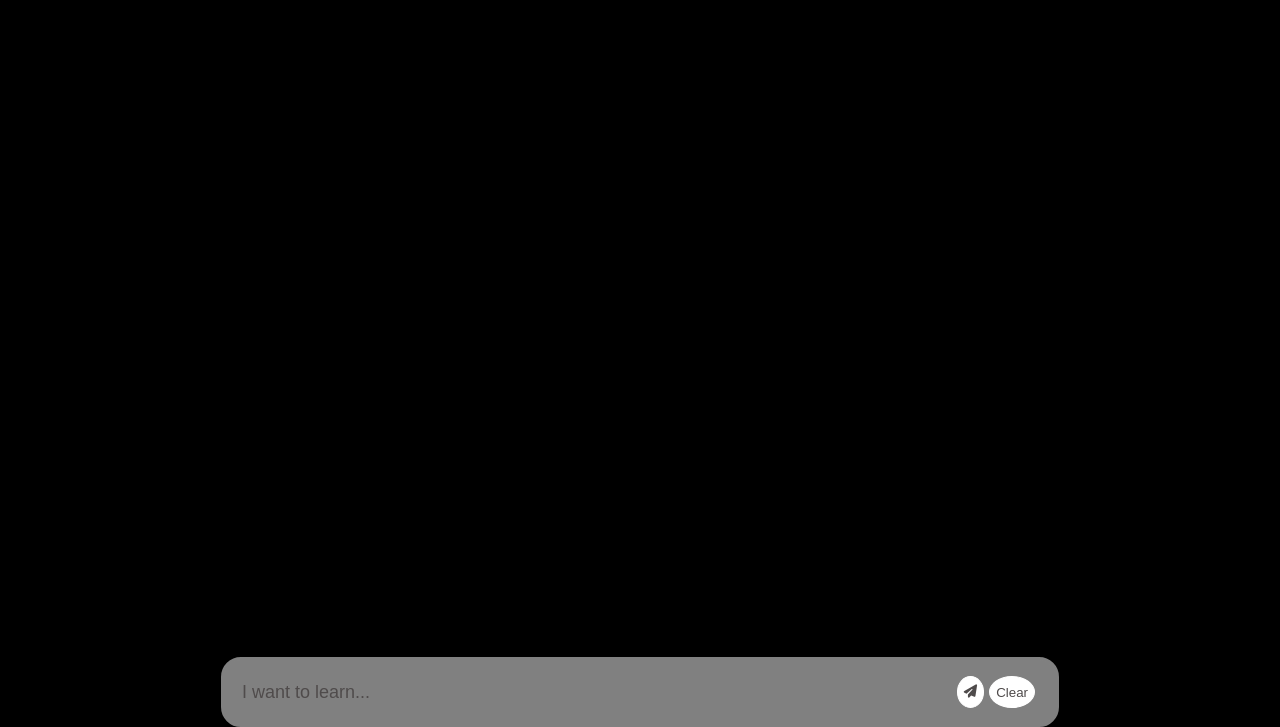
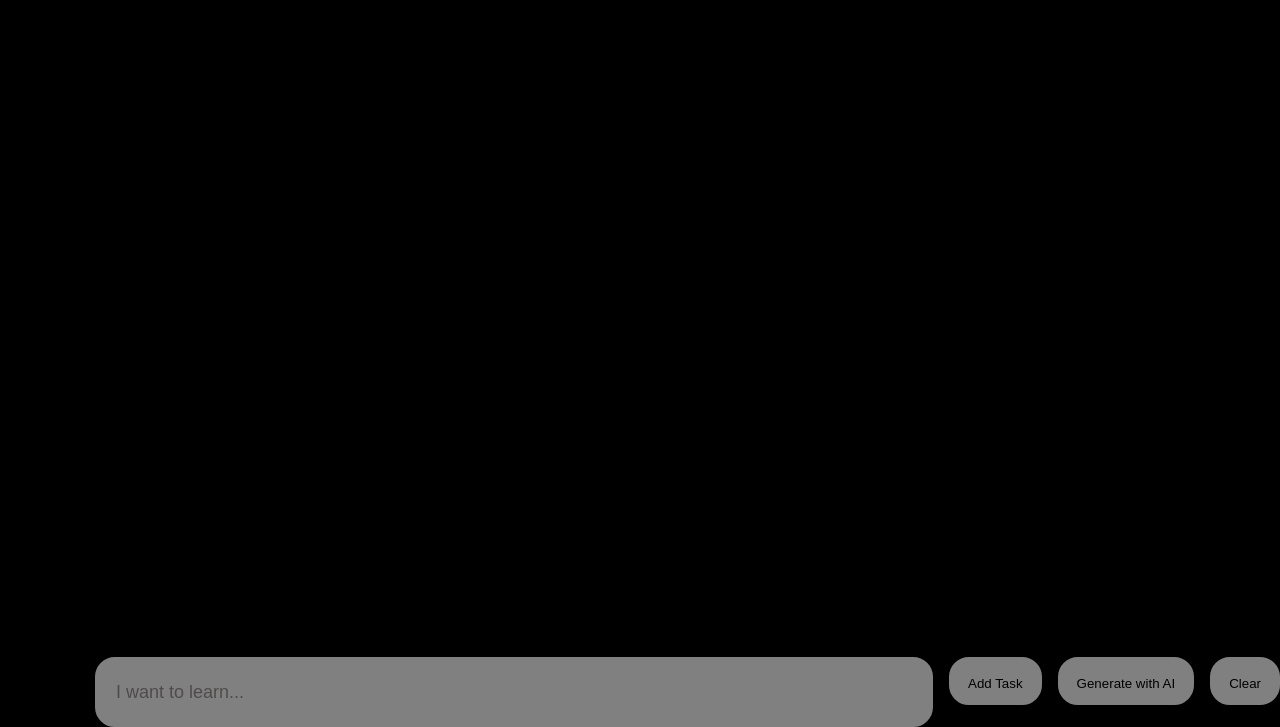
Before and after one commit to Manish9510/GenAI-ToDo, a plain HTML site: page index.html in a window 1280 px wide. Shown: the part 73-800 px from the top of the page. Drawn offline with Linux system fonts and the light colour scheme.

Commit message:
Todo using GenAi

```diff
--- a/app.js
+++ b/app.js
@@ -1,5 +1,6 @@
 const input = document.querySelector("input");
 const list = document.getElementById("list");
+let editMode = null;
 
 async function getTaskfromGroq() {
   if (input.value == "") {
@@ -44,7 +45,9 @@ async function getTaskfromGroq() {
     tasks.forEach((task) => {
       const newLi = document.createElement("li"); // <li></li>
       newLi.id = "task";
-      newLi.innerHTML = task;
+      newLi.innerHTML = `${task}`
+          `button onclick='deleteTask(event)' style='margin-left: auto; background: red;'>Delete</button>
+          <button onclick='editTask(event)' style='background: orange'>Edit</button>`;
       list.appendChild(newLi);
     });
 
@@ -57,3 +60,26 @@ async function getTaskfromGroq() {
 function clearAll(){
     list.innerHTML = "";
 }
+
+function addTask() {
+  if (input.value === "") {
+      alert("Please Enter Task");
+      return;
+  }
+
+  if (editMode) {
+      editMode.firstChild.nodeValue = input.value;
+      editMode = null;
+      document.getElementById('add-task').innerText = "Add Task";
+  } else {
+      const newLi = document.createElement('li');
+      newLi.id = "task";
+      newLi.innerHTML = `${input.value}
+          <button onclick='deleteTask(event)' style='margin-left: auto; background: red;'>Delete</button>
+          <button onclick='editTask(event)' style='background: orange'>Edit</button>`;
+
+      list.appendChild(newLi);
+  }
+
+  input.value = "";
+}
--- a/index.html
+++ b/index.html
@@ -2,6 +2,8 @@
   <body>
     <link rel="stylesheet" href="https://cdnjs.cloudflare.com/ajax/libs/font-awesome/6.7.2/css/all.min.css" integrity="sha512-Evv84Mr4kqVGRNSgIGL/F/aIDqQb7xQ2vcrdIwxfjThSH8CSR7PBEakCr51Ck+w+/U6swU2Im1vVX0SVk9ABhg==" crossorigin="anonymous" referrerpolicy="no-referrer" />
   <link rel="stylesheet" href="./style.css">
+
+  <h1 style="color: rgb(255, 255, 255);">AI-Powered To-Do-List</h1>
 
   <div class="response">
     <ol id="list">
@@ -11,9 +13,10 @@
   <div class="chat-container">
     <div class="message-container">
       <input type="text" placeholder="I want to learn..." ></input>
-      <button id="taskGenerator" onclick="getTaskfromGroq()" onkeydown="if(event.key === 'Enter') getTaskfromGroq()"><i class="fa-solid fa-paper-plane" id="message-icon"></i></button>
+    </div>
+    <button id="add-task" onclick="addTask()">Add Task</button>
+    <button id="taskGenerator" onclick="getTaskfromGroq()" id="message-icon">Generate with AI</i></button>
       <button id="clear" onclick="clearAll()">Clear</button>
-    </div>
     </div>
     <script src="./app.js"></script>
   </body>
--- a/style.css
+++ b/style.css
@@ -1,6 +1,6 @@
 body{
     display: flex;
-    justify-content: center;
+    /* justify-content: center;   */
     align-items: center;
     height: 100%;
     margin: 0;
@@ -22,15 +22,14 @@ input::placeholder{
     font-size: large;
 }
 
-#taskGenerator, #clear {
-    border: white 1px solid;
-    background: white;
-    outline: none;
-    color: rgb(79, 75, 75);
-    border-radius: 50%;
-    width: auto;
-    height: auto;
-    margin-right: 5px;
+
+#clear, #taskGenerator, #add-task {
+    border: 3px solid gray;
+    border-radius: 20px;
+    background: gray;
+    height: 3rem;
+    padding: 1rem;
+    margin-left: 1rem;
 }
 
 
@@ -40,17 +39,22 @@ input::placeholder{
     border-radius: 20px;
     width: 50rem;
     background: gray;
-    height: auto;
+    height: 2rem;
     padding: 1rem;
     display: flex;
     justify-content: space-between;
 }
 
+
+
 .chat-container{
     flex: 1;
     display: flex;
-    flex-direction: column;
+    flex-direction: row;
     justify-content: flex-end;
+    position: absolute;
+    bottom: 0;
+    width: 100%;
 }
 
 #task{
@@ -58,9 +62,11 @@ input::placeholder{
     width: 100%;
 }
 
+
 .response{
-    margin-top: 3rem;
+    margin-top: 0;
     width: 40rem;
+    margin-bottom: 3rem;
 }
 
 #list{
```
